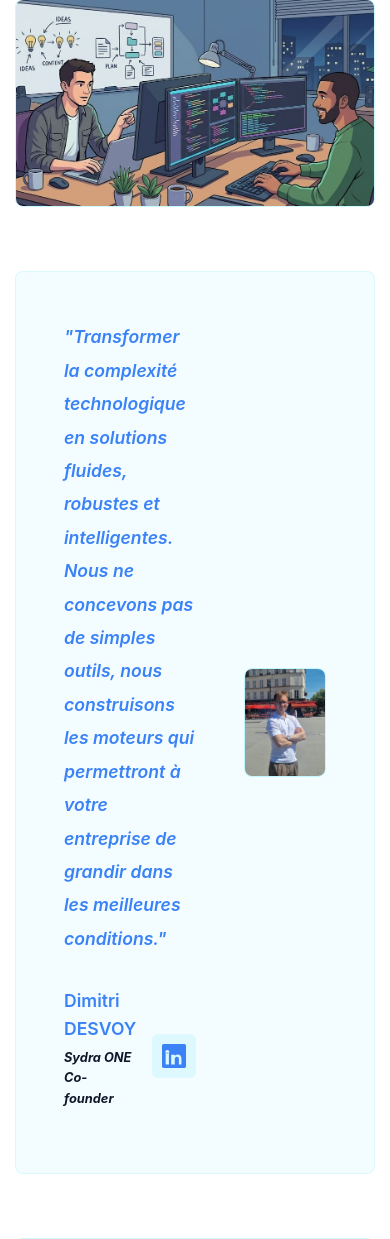
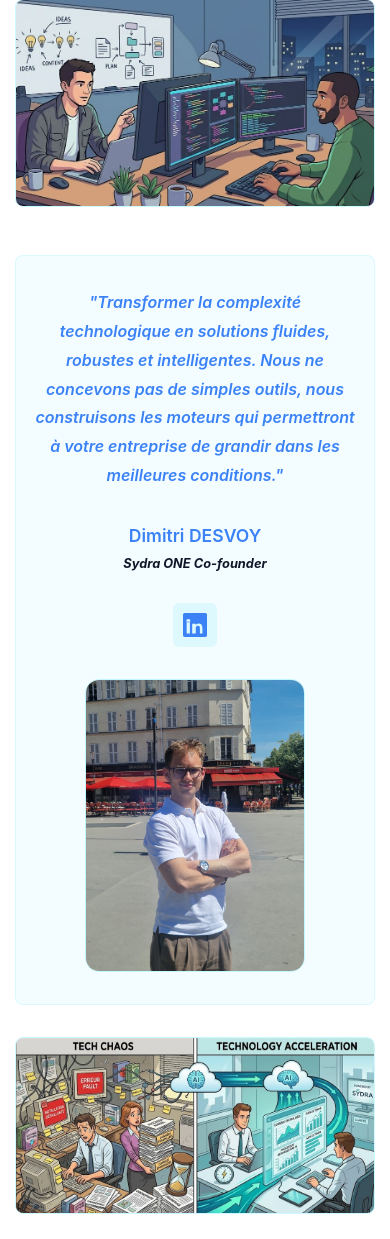
Before and after one commit to Sydra-ONE/Sydra-Website, a Flask app: page /about in a window 390 px wide. Shown: the part 1143-2382 px from the top of the page. Run offline with Flask 3, Linux system fonts and the light colour scheme.

Commit message:
maj logo footer + pp about size

```diff
--- a/static/css/style.css
+++ b/static/css/style.css
@@ -702,7 +702,7 @@ section h2 {
 /* About Quote Section */
 .about-quote {
     display: grid;
-    grid-template-columns: 1fr 1fr;
+    grid-template-columns: 1.3fr 0.7fr;
     gap: 3rem;
     align-items: center;
     margin: 4rem 0;
@@ -1669,6 +1669,48 @@ input:checked + .slider:before{
         max-width: 100%;
         height: auto;
     }
+
+    .about-quote {
+        display: flex;
+        flex-direction: column;
+        gap: 2rem;
+        padding: 2rem 1.2rem;
+        margin: 2rem 0;
+        text-align: center;
+    }
+
+    .quote-content {
+        width: 100%;
+    }
+
+    .quote-text {
+        width: 100%;
+        max-width: 100%;
+        font-size: 1rem;
+        line-height: 1.8;
+        text-align: center;
+        word-break: normal;
+        overflow-wrap: normal;
+    }
+
+    .quote-image {
+        width: 100%;
+        display: flex;
+        justify-content: center;
+    }
+
+    .quote-img {
+        width: 220px;
+        max-width: 75%;
+        height: auto;
+        border-radius: 14px;
+    }
+
+    .author-header {
+        justify-content: center;
+        flex-direction: column;
+        gap: 0.8rem;
+    }
 }
 
 /* Optimisation pour les très petits écrans (iPhone SE, etc.) */
--- a/templates/base.html
+++ b/templates/base.html
@@ -62,7 +62,7 @@
         <div class="container footer-container">
 
             <div class="footer-column">
-                <img src="{{ url_for('static', filename='pictures/logo/logo_txt_sydra.png') }}"
+                <img src="{{ url_for('static', filename='pictures/logo/slogan_blanc_footer.png') }}"
                     alt="SydraOne"
                     class="footer-logo">
 
```
Also changed, not shown: static/pictures/logo/slogan_blanc_footer.png (added).
